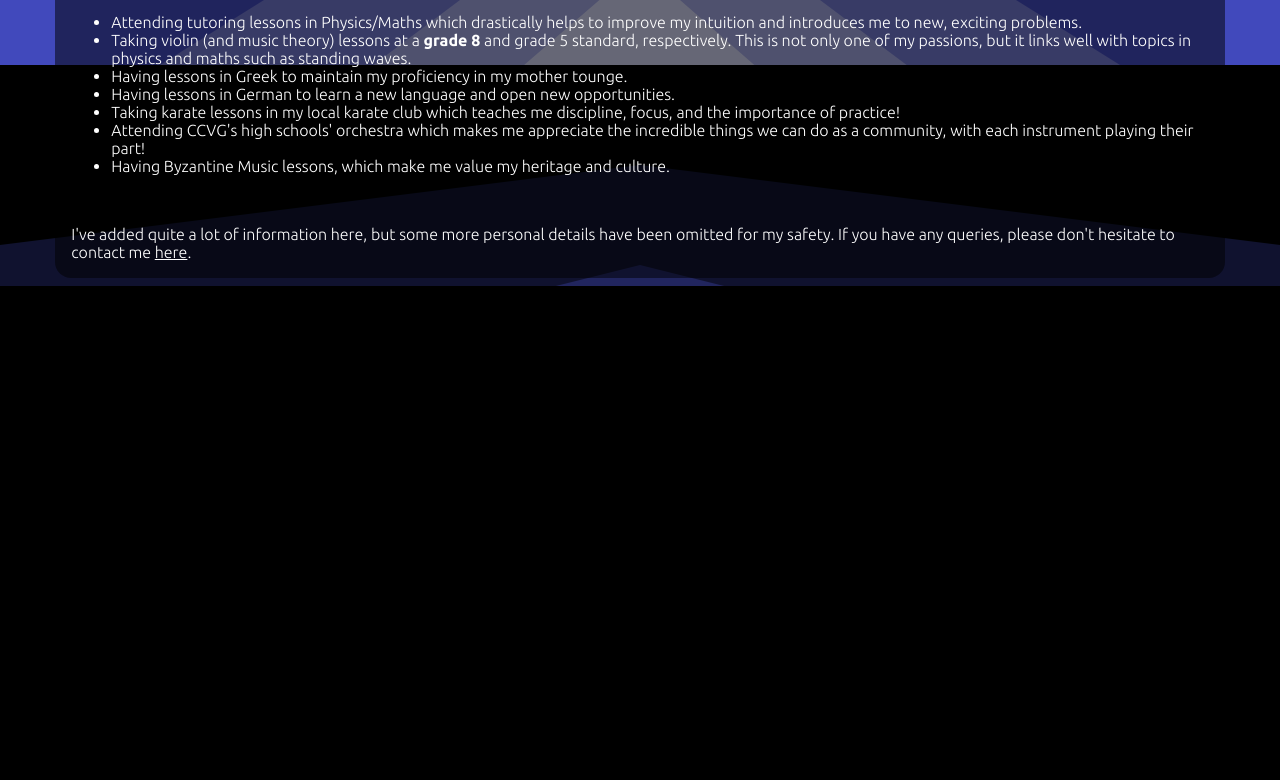
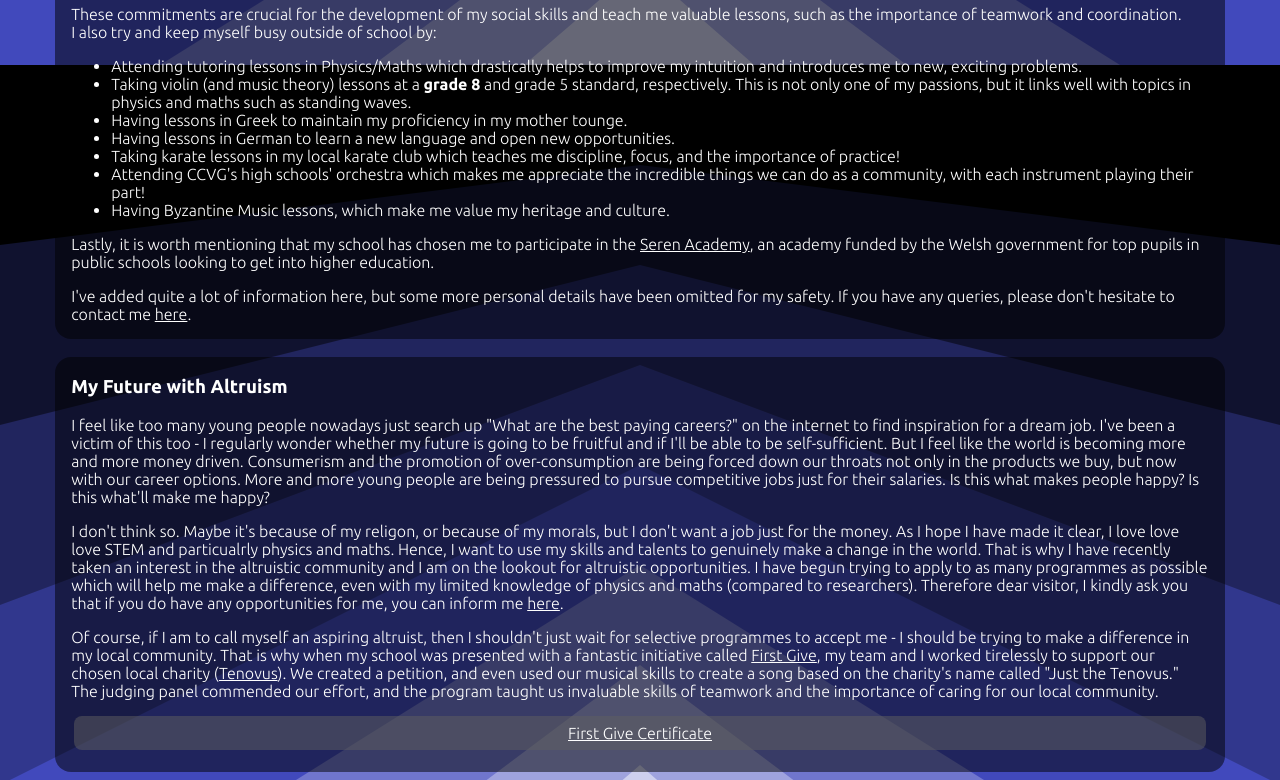
Before and after one commit to ManolidisS/ManolidisS.github.io, a plain HTML site: page aboutMe.html in a window 1280 px wide. Shown: the part 735-1515 px from the top of the page. Before the commit the page ends 1021 px from the top, so only its background shows below. Drawn offline with Linux system fonts and the light colour scheme; a web font is replaced by a local one.

Commit message:
Added Altruism Section and a few certifications.

```diff
--- a/aboutMe.html
+++ b/aboutMe.html
@@ -48,6 +48,7 @@
     </p></div>
     <br>
     <div class="content">
+    <h3>Academia and Extra-curriculars</h3>
     <p>By the time I finish year 11, I intend to have 13 <b>GCSEs</b>:</p>
     <ul>
       <li>Mathematics</li>
@@ -83,7 +84,31 @@
         <li>Attending CCVG's high schools' orchestra which makes me appreciate the incredible things we can do as a community, with each instrument playing their part!</li>
         <li>Having Byzantine Music lessons, which make me value my heritage and culture.</li>
       </ul>
+    <p>Lastly, it is worth mentioning that my school has chosen me to participate in the <a href="https://serenspace.wales/">Seren Academy</a>, an academy funded by the Welsh government for top pupils in public schools looking to get into higher education.</p>
+    <p>I've added quite a lot of information here, but some more personal details have been omitted for my safety. If you have any queries, please don't hesitate to contact me <a href="mailto:queries@manolidis.me">here</a>.</p></div>
     <br>
-    <p>I've added quite a lot of information here, but some more personal details have been omitted for my safety. If you have any queries, please don't hesitate to contact me <a href="mailto:queries@manolidis.me">here</a>.</p></div>
+    <div class="content">
+      <h3>My Future with Altruism</h3>
+      <p>I feel like too many young people nowadays just search up "What are the best paying careers?" on the internet to find inspiration for a dream job.
+      I've been a victim of this too - I regularly wonder whether my future is going to be fruitful and if I'll be able to be self-sufficient.
+      But I feel like the world is becoming more and more money driven.
+      Consumerism and the promotion of over-consumption are being forced down our throats not only in the products we buy, but now with our career options.
+      More and more young people are being pressured to pursue competitive jobs just for their salaries.
+      Is this what makes people happy? Is this what'll make me happy?</p>
+      <p>I don't think so. Maybe it's because of my religon, or because of my morals, but I don't want a job just for the money.
+      As I hope I have made it clear, I love love love STEM and particualrly physics and maths.
+      Hence, I want to use my skills and talents to genuinely make a change in the world.
+      That is why I have recently taken an interest in the altruistic community and I am on the lookout for altruistic opportunities.
+      I have begun trying to apply to as many programmes as possible which will help me make a difference, even with my limited knowledge of physics and maths (compared to researchers).
+      Therefore dear visitor, I kindly ask you that if you do have any opportunities for me, you can inform me <a href="mailto:opportunities@manolidis.me">here</a>.</p>
+      <p>Of course, if I am to call myself an aspiring altruist, then I shouldn't just wait for selective programmes to accept me - I should be trying to make a difference in my local community.
+      That is why when my school was presented with a fantastic initiative called <a href="https://firstgive.co.uk/">First Give</a>, my team and I worked tirelessly to support our chosen local charity (<a href="https://www.tenovuscancercare.org.uk/">Tenovus</a>).
+      We created a petition, and even used our musical skills to create a song based on the charity's name called "Just the Tenovus."
+      The judging panel commended our effort, and the program taught us invaluable skills of teamwork and the importance of caring for our local community.</p>
+      <div class="file">
+        <a href="Files/FirstGive.png">First Give Certificate</a>
+      </div>
+      <br>
+    </div>
   </body>
 </html>
```
Also changed, not shown: blog.html (+4 -0 lines), portfolio.html (+3 -3 lines), 8 other files.
